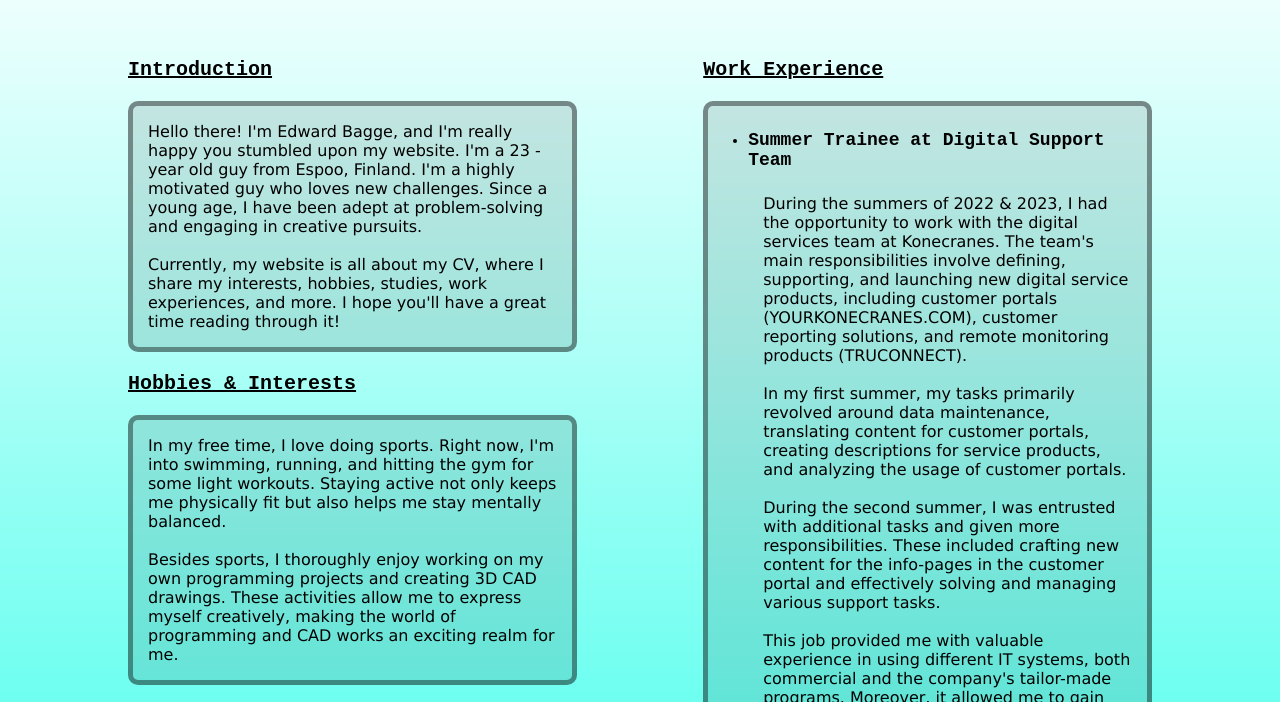
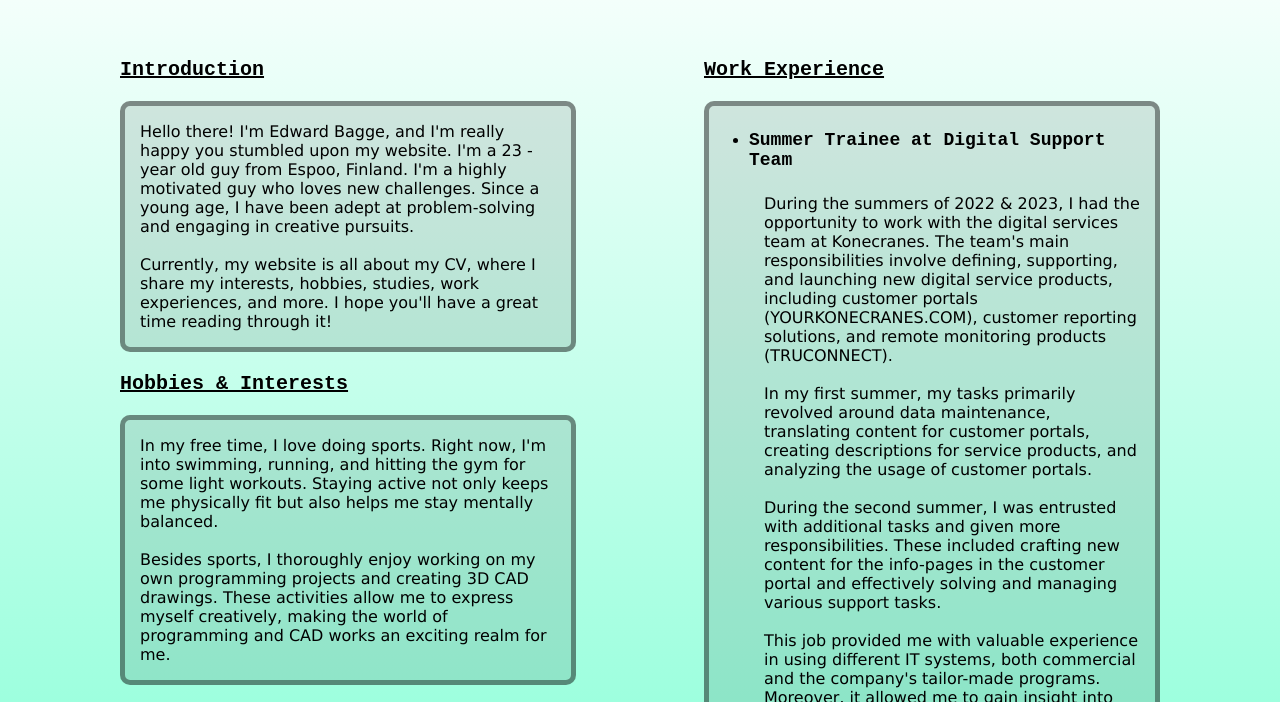
Before and after one commit to edwardbagge/edward-bagge.github.io, a plain HTML site: page index.html in a window 1280 px wide. Shown: the part 93-795 px from the top of the page. Drawn offline with Linux system fonts and the light colour scheme.

Commit message:
Update common_styles.css

```diff
--- a/common_styles.css
+++ b/common_styles.css
@@ -1,11 +1,15 @@
-/* Rest of the CSS styles */
+/* Common stylesheets used in the webpage */
 
 
 body
 {
-    font-family: "Courier New", serif;
-    background-image: url(background_3.png);
-    background-size: cover;
+    margin: 0;
+    padding: 0;
+    background: linear-gradient(to bottom,
+    rgb(255, 255, 255),
+    rgba(127, 255, 212, 80%),
+    rgba(132, 112, 255, 50%),
+    rgba(255, 48, 48, 50%));
 }
 
 
@@ -24,6 +28,7 @@ body
 
 h1
 {
+    font-family: "Courier New", serif;
     font-size: 35px;
     color: rgb(0, 0, 0);
     text-align: center;
```
